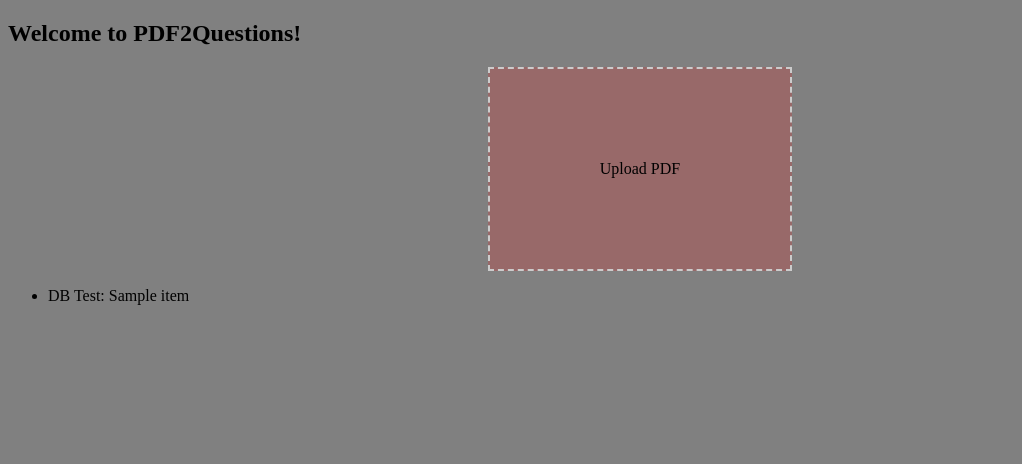
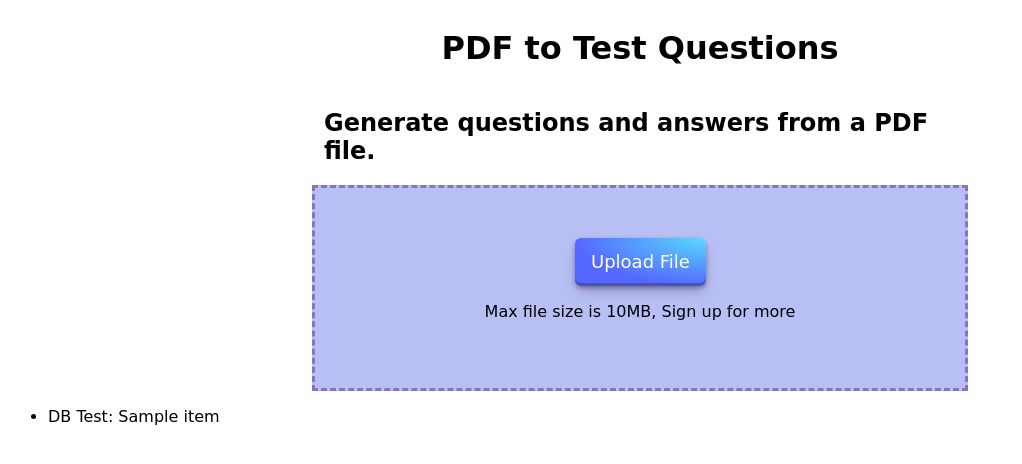
Before and after one commit to RyanGrieb/ExamGenerator, a Flask app: template backend/templates/index.html in a window 1280 px wide. Shown: the top 464 px of the page, without its empty margins (0-1022 px from the left). Run offline with Flask 2, Linux system fonts and the light colour scheme; the template is opened without the code that fills it: most values are stand-ins (such as "Sample title", 1, 10 or a date in 2020).

Commit message:
Start implementation of upload area

```diff
--- a/backend/hello.py
+++ b/backend/hello.py
@@ -1,62 +1,115 @@
 import os
-from flask import Flask, render_template
+from flask import Flask, render_template, flash, request, redirect, url_for
+from werkzeug.utils import secure_filename
 import mysql.connector
+
+UPLOAD_FOLDER = "./pdf-uploads"
+ALLOWED_EXTENSIONS = {"pdf"}
 
 
 class DBManager:
-    def __init__(self, database='example', host="db", user="root", password_file=None):
-        pf = open(password_file, 'r')
+    def __init__(self, database="example", host="db", user="root", password_file=None):
+        pf = open(password_file, "r")
         self.connection = mysql.connector.connect(
             user=user,
             password=pf.read(),
-            host=host, # name of the mysql service as set in the docker compose file
+            host=host,  # name of the mysql service as set in the docker compose file
             database=database,
-            auth_plugin='mysql_native_password'
+            auth_plugin="mysql_native_password",
         )
         pf.close()
         self.cursor = self.connection.cursor()
 
     def populate_db(self):
-        self.cursor.execute('DROP TABLE IF EXISTS blog')
-        self.cursor.execute('CREATE TABLE blog (id INT AUTO_INCREMENT PRIMARY KEY, title VARCHAR(255))')
-        self.cursor.executemany('INSERT INTO blog (id, title) VALUES (%s, %s);', [(i, 'Blog post #%d'% i) for i in range (1,5)])
+        self.cursor.execute("DROP TABLE IF EXISTS blog")
+        self.cursor.execute(
+            "CREATE TABLE blog (id INT AUTO_INCREMENT PRIMARY KEY, title VARCHAR(255))"
+        )
+        self.cursor.executemany(
+            "INSERT INTO blog (id, title) VALUES (%s, %s);",
+            [(i, "Blog post #%d" % i) for i in range(1, 5)],
+        )
         self.connection.commit()
 
     def query_titles(self):
-        self.cursor.execute('SELECT title FROM blog')
+        self.cursor.execute("SELECT title FROM blog")
         rec = []
         for c in self.cursor:
             rec.append(c[0])
         return rec
 
 
+def allowed_file(filename: str):
+    return "." in filename and filename.rsplit(".", 1)[1].lower() in ALLOWED_EXTENSIONS
+
+
 server = Flask(__name__)
+server.config["UPLOAD_FOLDER"] = UPLOAD_FOLDER
+server.secret_key = "opnqpwefqewpfqweu32134j32p4n1234d"
 conn = None
 
 
-@server.route('/')
+@server.route("/upload", methods=["POST"])
+def upload_file():
+    if "file" in request.files:
+        print("WORKING?")
+        file = request.files["file"]
+        if file.filename != "":
+            # The file field was triggered, and a file was uploaded
+            # You can now process the uploaded file
+            # For example, you can save it to a specific directory
+            # file.save("uploads/" + file.filename)
+            return "File uploaded successfully!"
+
+    # If 'file' not in request.files or no file selected, handle accordingly
+    return "No file selected or field not triggered."
+
+
+@server.route("/", methods=["GET", "POST"])
 def home():
+    print("homepage")
+
     global conn
     if not conn:
-        conn = DBManager(password_file='/run/secrets/db-password')
+        conn = DBManager(password_file="/run/secrets/db-password")
         conn.populate_db()
     rec = conn.query_titles()
 
-    return render_template('index.html', rec=rec)
+    if request.method == "POST":
+        print("post")
+        # check if the post request has the file part
+        if "file" not in request.files:
+            flash("No file part")
+            return redirect(request.url)
+        file = request.files["file"]
+        # If the user does not select a file, the browser submits an
+        # empty file without a filename.
+        if file.filename == "":
+            flash("No selected file")
+            return redirect(request.url)
+        if file and allowed_file(file.filename):
+            print("User uploaded pdf, redirecting..")
+            filename = secure_filename(file.filename)
+            file.save(os.path.join(server.config["UPLOAD_FOLDER"], filename))
+            # TODO: Indicate the file is uploaded.
+            # return redirect(url_for("download_file", name=filename))
 
-@server.route('/dbtest')
+    return render_template("index.html", rec=rec)
+
+
+@server.route("/dbtest")
 def listBlog():
     global conn
     if not conn:
-        conn = DBManager(password_file='/run/secrets/db-password')
+        conn = DBManager(password_file="/run/secrets/db-password")
         conn.populate_db()
     rec = conn.query_titles()
 
-    response = ''
+    response = ""
     for c in rec:
-        response = response  + '<div>   yeah we still got it:  ' + c + '</div>'
+        response = response + "<div>   yeah we still got it:  " + c + "</div>"
     return response
 
 
-if __name__ == '__main__':
+if __name__ == "__main__":
     server.run()
--- a/backend/static/css/main.css
+++ b/backend/static/css/main.css
@@ -1,16 +1,73 @@
 body {
-    background-color:gray;
+    background-color:white;
+    font-family: 'Dejavu Sans', Arial, Verdana, sans-serif;
 }
 
-.upload-area {
+.center-horizontally {
     margin: auto;
     width: 50%;
+}
 
+.center-inside-elems {
     display: flex;
+    flex-direction: column;
     justify-content: center;
     align-items: center;
-    background-color: rgba(255, 0, 0, 0.185);
-    width: 300px; /* Set your desired width */
+}
+
+
+.upload-area {
+    background-color:#3c4fe05d;
+    width: 650px; /* Set your desired width */
     height: 200px; /* Set your desired height */
-    border: 2px dashed #ccc; /* Optional: Add a dashed border for visual style */
+    border: 3px dashed #8377b9; /* Optional: Add a dashed border for visual style */
 }
+
+input[type="file"] {
+    display: none;
+}
+
+.button-1 {
+    align-items: center;
+    appearance: none;
+    background-image: radial-gradient(100% 100% at 100% 0, #5adaff 0, #5468ff 100%);
+    border: 0;
+    border-radius: 6px;
+    box-shadow: rgba(45, 35, 66, .4) 0 2px 4px,rgba(45, 35, 66, .3) 0 7px 13px -3px,rgba(58, 65, 111, .5) 0 -3px 0 inset;
+    box-sizing: border-box;
+    color: #fff;
+    cursor: pointer;
+    display: inline-flex;
+    /*font-family: "JetBrains Mono",monospace;*/
+    height: 48px;
+    justify-content: center;
+    line-height: 1;
+    list-style: none;
+    overflow: hidden;
+    padding-left: 16px;
+    padding-right: 16px;
+    position: relative;
+    text-align: left;
+    text-decoration: none;
+    transition: box-shadow .15s,transform .15s;
+    user-select: none;
+    -webkit-user-select: none;
+    touch-action: manipulation;
+    white-space: nowrap;
+    will-change: box-shadow,transform;
+    font-size: 18px;
+  }
+
+  .button-1:focus {
+    box-shadow: #3c4fe0 0 0 0 1.5px inset, rgba(45, 35, 66, .4) 0 2px 4px, rgba(45, 35, 66, .3) 0 7px 13px -3px, #3c4fe0 0 -3px 0 inset;
+  }
+
+  .button-1:hover {
+    box-shadow: rgba(45, 35, 66, .4) 0 4px 8px, rgba(45, 35, 66, .3) 0 7px 13px -3px, #3c4fe0 0 -3px 0 inset;
+    transform: translateY(-2px);
+  }
+
+  .button-1:active {
+    box-shadow: #3c4fe0 0 3px 7px inset;
+    transform: translateY(2px);
+  }
--- /dev/null
+++ b/backend/static/js/index.js
@@ -0,0 +1,19 @@
+window.addEventListener("load", () => {
+
+// Get the file input element
+const fileInput = document.getElementById("file-upload");
+
+// Add an event listener to the file input field
+fileInput.addEventListener("change", () => {
+  // Check if files were selected
+  if (fileInput.files.length > 0) {
+    // TODO: Change the .upload-area <div> to display list of uploaded files.
+
+    // Iterate through the selected files and display their names
+    for (let i = 0; i < fileInput.files.length; i++) {
+      console.log("Selected File Name:", fileInput.files[i].name);
+    }
+  }
+});
+
+});
--- a/backend/templates/index.html
+++ b/backend/templates/index.html
@@ -1,6 +1,22 @@
-{% extends 'base.html' %} {% block head %} {% endblock %} {% block body %}
-<h2>Welcome to PDF2Questions!</h2>
-<div class="upload-area">Upload PDF</div>
+{% extends 'base.html' %}
+{% block head %}
+<script src="{{ url_for('static',filename='js/index.js') }}"></script>
+{% endblock %} {% block body %}
+<div class="center-horizontally center-inside-elems">
+    <h1>PDF to Test Questions</h1>
+    <h2>Generate questions and answers from a PDF file.</h2>
+</div>
+<div class="upload-area center-horizontally center-inside-elems">
+    <form method="post" enctype="multipart/form-data">
+        <label class="button-1" for="file-upload">
+            <i class="fa fa-cloud-upload"></i> Upload File
+        </label>
+        <input id="file-upload" type="file" name="file" accept="application/pdf"></input>
+        <!-- <input type=submit value=Upload> -->
+    </form>
+
+    <p>Max file size is 10MB, Sign up for more</p>
+</div>
 <!-- Temporary DB values test: -->
 <ul>
     {% for item in rec %}
```
Also changed, not shown: 1 other file.
